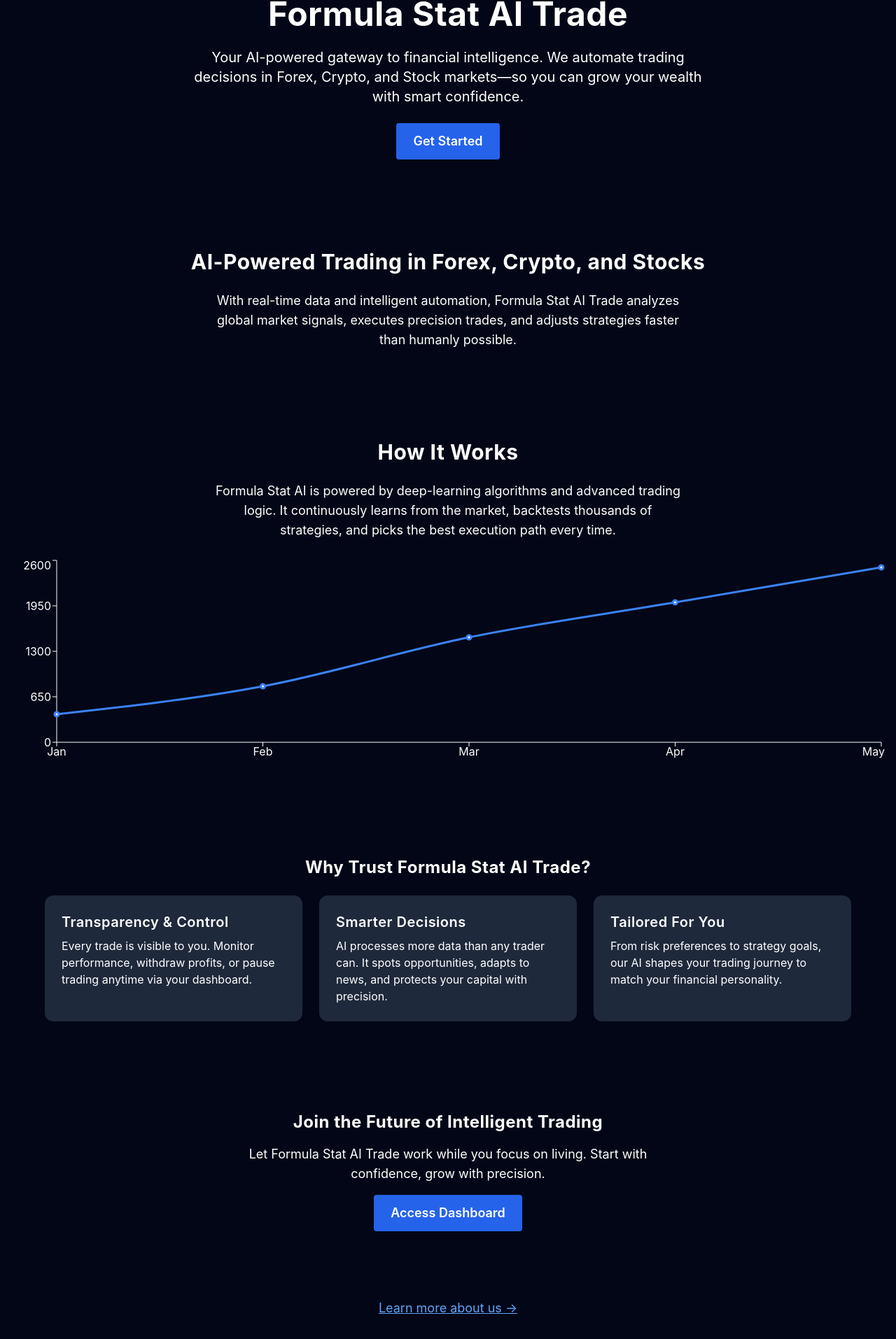
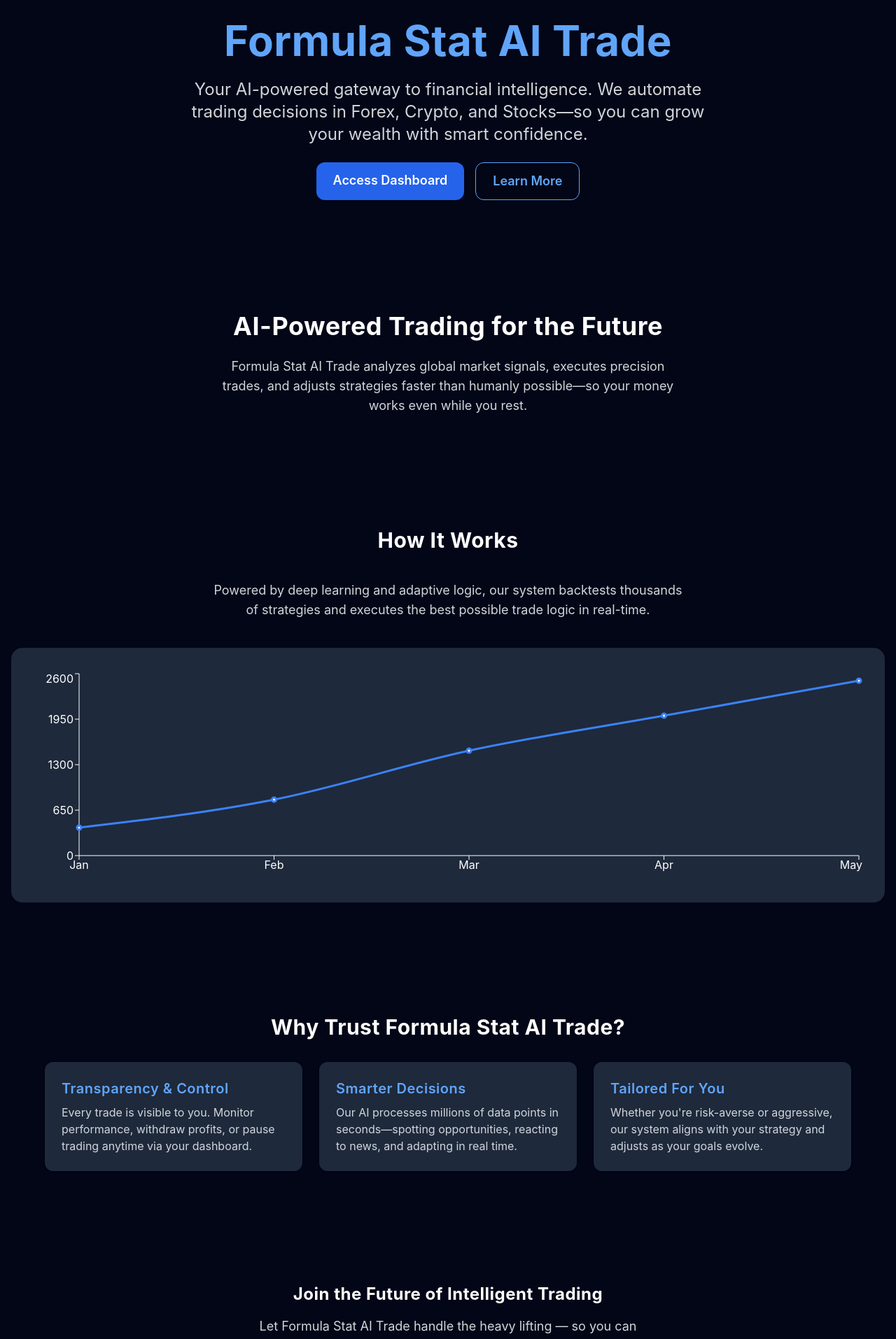
Before and after one commit to Kaskyjames/Formulastataitrade, a React (Vite) app: page / in a window 1280 px wide. Shown: the part 197-2111 px from the top of the page at 70% size. Built offline with nearby package versions, Linux system fonts and the light colour scheme.

Commit message:
Update FormulaStatAI.jsx

```diff
--- a/src/FormulaStatAI.jsx
+++ b/src/FormulaStatAI.jsx
@@ -21,16 +21,16 @@ const chartData = [
 
 export default function FormulaStatAI() {
   return (
-    <div className="min-h-screen bg-slate-950 text-white px-4 py-8 space-y-16">
+    <div className="min-h-screen bg-slate-950 text-white px-4 py-8 space-y-24">
       <Navbar />
 
       {/* HERO SECTION */}
-      <section className="text-center space-y-6">
+      <section className="text-center space-y-6 mt-12">
         <motion.h1
           initial={{ opacity: 0, y: -30 }}
           animate={{ opacity: 1, y: 0 }}
           transition={{ duration: 0.8 }}
-          className="text-5xl font-bold"
+          className="text-5xl md:text-6xl font-bold text-blue-400"
         >
           Formula Stat AI Trade
         </motion.h1>
@@ -38,55 +38,59 @@ export default function FormulaStatAI() {
           initial={{ opacity: 0 }}
           animate={{ opacity: 1 }}
           transition={{ delay: 0.3, duration: 0.8 }}
-          className="text-xl max-w-3xl mx-auto"
+          className="text-xl md:text-2xl max-w-3xl mx-auto text-gray-300"
         >
-          Your AI-powered gateway to financial intelligence. We automate trading
-          decisions in Forex, Crypto, and Stock markets—so you can grow your
-          wealth with smart confidence.
+          Your AI-powered gateway to financial intelligence. We automate trading decisions in Forex, Crypto, and Stocks—so you can grow your wealth with smart confidence.
         </motion.p>
-        <motion.a
-          href="#"
+        <motion.div
           initial={{ opacity: 0 }}
           animate={{ opacity: 1 }}
           transition={{ delay: 0.6 }}
-          className="inline-block bg-blue-600 hover:bg-blue-700 text-white font-semibold py-3 px-6 rounded text-lg"
+          className="flex justify-center gap-4 flex-wrap"
         >
-          Get Started
-        </motion.a>
+          <a
+            href="https://formulastat-ai-dashboard.vercel.app"
+            className="bg-blue-600 hover:bg-blue-700 text-white font-semibold py-3 px-6 rounded-xl text-lg transition"
+          >
+            Access Dashboard
+          </a>
+          <Link
+            to="/about"
+            className="border border-blue-400 hover:bg-blue-500 text-blue-400 hover:text-white font-semibold py-3 px-6 rounded-xl text-lg transition"
+          >
+            Learn More
+          </Link>
+        </motion.div>
       </section>
 
       {/* AI TRADING SECTION */}
-      <section className="space-y-6 text-center">
+      <section className="text-center space-y-6">
         <motion.h2
           initial={{ opacity: 0, y: -20 }}
-          animate={{ opacity: 1, y: 0 }}
+          whileInView={{ opacity: 1, y: 0 }}
+          viewport={{ once: true }}
           transition={{ duration: 0.8 }}
-          className="text-3xl font-bold"
+          className="text-3xl md:text-4xl font-bold"
         >
-          AI-Powered Trading in Forex, Crypto, and Stocks
+          AI-Powered Trading for the Future
         </motion.h2>
-        <p className="max-w-2xl mx-auto text-lg">
-          With real-time data and intelligent automation, Formula Stat AI Trade
-          analyzes global market signals, executes precision trades, and adjusts
-          strategies faster than humanly possible.
+        <p className="max-w-2xl mx-auto text-lg text-gray-300">
+          Formula Stat AI Trade analyzes global market signals, executes precision trades, and adjusts strategies faster than humanly possible—so your money works even while you rest.
         </p>
       </section>
 
       {/* HOW IT WORKS */}
-      <section className="space-y-6 text-center">
+      <section className="space-y-10 text-center">
         <h2 className="text-3xl font-bold">How It Works</h2>
-        <p className="max-w-2xl mx-auto text-lg">
-          Formula Stat AI is powered by deep-learning algorithms and advanced
-          trading logic. It continuously learns from the market, backtests
-          thousands of strategies, and picks the best execution path every time.
+        <p className="max-w-2xl mx-auto text-lg text-gray-300">
+          Powered by deep learning and adaptive logic, our system backtests thousands of strategies and executes the best possible trade logic in real-time.
         </p>
+        <div className="bg-slate-800 rounded-2xl p-4 md:p-8">
           <ResponsiveContainer width="100%" height={300}>
             <LineChart data={chartData}>
               <XAxis dataKey="name" stroke="#fff" />
               <YAxis stroke="#fff" />
-            <Tooltip
-              contentStyle={{ backgroundColor: "#1e293b", color: "#fff" }}
-            />
+              <Tooltip contentStyle={{ backgroundColor: "#1e293b", color: "#fff" }} />
               <Line
                 type="monotone"
                 dataKey="value"
@@ -95,55 +99,50 @@ export default function FormulaStatAI() {
               />
             </LineChart>
           </ResponsiveContainer>
+        </div>
       </section>
 
       {/* WHY TRUST US */}
-      <section className="space-y-6 text-center">
-        <h2 className="text-2xl font-bold">Why Trust Formula Stat AI Trade?</h2>
+      <section className="space-y-8 text-center">
+        <h2 className="text-3xl font-bold">Why Trust Formula Stat AI Trade?</h2>
         <div className="grid md:grid-cols-3 gap-6 max-w-6xl mx-auto text-left">
-          <div className="bg-slate-800 p-6 rounded-xl">
-            <h3 className="text-xl font-semibold mb-2">Transparency & Control</h3>
-            <p>
-              Every trade is visible to you. Monitor performance, withdraw
-              profits, or pause trading anytime via your dashboard.
+          <div className="bg-slate-800 p-6 rounded-xl shadow">
+            <h3 className="text-xl font-semibold mb-2 text-blue-400">Transparency & Control</h3>
+            <p className="text-gray-300">
+              Every trade is visible to you. Monitor performance, withdraw profits, or pause trading anytime via your dashboard.
             </p>
           </div>
-          <div className="bg-slate-800 p-6 rounded-xl">
-            <h3 className="text-xl font-semibold mb-2">Smarter Decisions</h3>
-            <p>
-              AI processes more data than any trader can. It spots opportunities,
-              adapts to news, and protects your capital with precision.
+          <div className="bg-slate-800 p-6 rounded-xl shadow">
+            <h3 className="text-xl font-semibold mb-2 text-blue-400">Smarter Decisions</h3>
+            <p className="text-gray-300">
+              Our AI processes millions of data points in seconds—spotting opportunities, reacting to news, and adapting in real time.
             </p>
           </div>
-          <div className="bg-slate-800 p-6 rounded-xl">
-            <h3 className="text-xl font-semibold mb-2">Tailored For You</h3>
-            <p>
-              From risk preferences to strategy goals, our AI shapes your trading
-              journey to match your financial personality.
+          <div className="bg-slate-800 p-6 rounded-xl shadow">
+            <h3 className="text-xl font-semibold mb-2 text-blue-400">Tailored For You</h3>
+            <p className="text-gray-300">
+              Whether you're risk-averse or aggressive, our system aligns with your strategy and adjusts as your goals evolve.
             </p>
           </div>
         </div>
       </section>
 
-      {/* CTA SECTION */}
+      {/* FINAL CTA SECTION */}
       <section className="text-center space-y-4">
-        <h2 className="text-2xl font-bold">
-          Join the Future of Intelligent Trading
-        </h2>
-        <p className="max-w-xl mx-auto text-lg">
-          Let Formula Stat AI Trade work while you focus on living. Start with
-          confidence, grow with precision.
+        <h2 className="text-2xl font-bold">Join the Future of Intelligent Trading</h2>
+        <p className="max-w-xl mx-auto text-lg text-gray-300">
+          Let Formula Stat AI Trade handle the heavy lifting — so you can focus on what matters most in life.
         </p>
         <a
-          href="#"
-          className="bg-blue-600 hover:bg-blue-700 text-white font-semibold py-3 px-6 rounded text-lg inline-block"
+          href="https://formulastat-ai-dashboard.vercel.app"
+          className="bg-blue-600 hover:bg-blue-700 text-white font-semibold py-3 px-6 rounded-xl text-lg inline-block transition"
         >
-          Access Dashboard
+          Launch Dashboard
         </a>
       </section>
 
-      {/* ABOUT LINK */}
-      <div className="text-center mt-8">
+      {/* FOOTER NAV */}
+      <div className="text-center mt-12">
         <Link
           to="/about"
           className="text-blue-400 underline text-lg hover:text-blue-300 transition"
```
Lines whose indentation alone changed are shown as unchanged.
